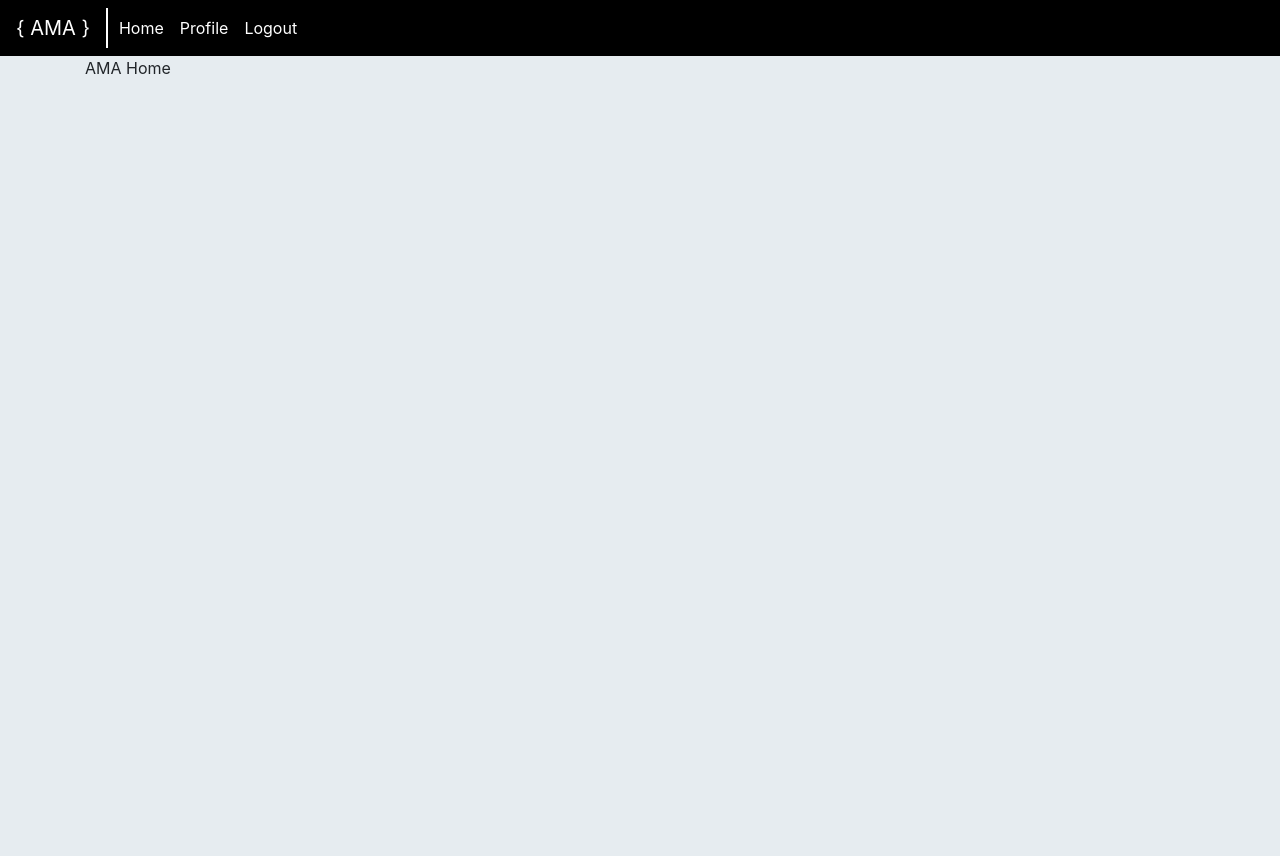
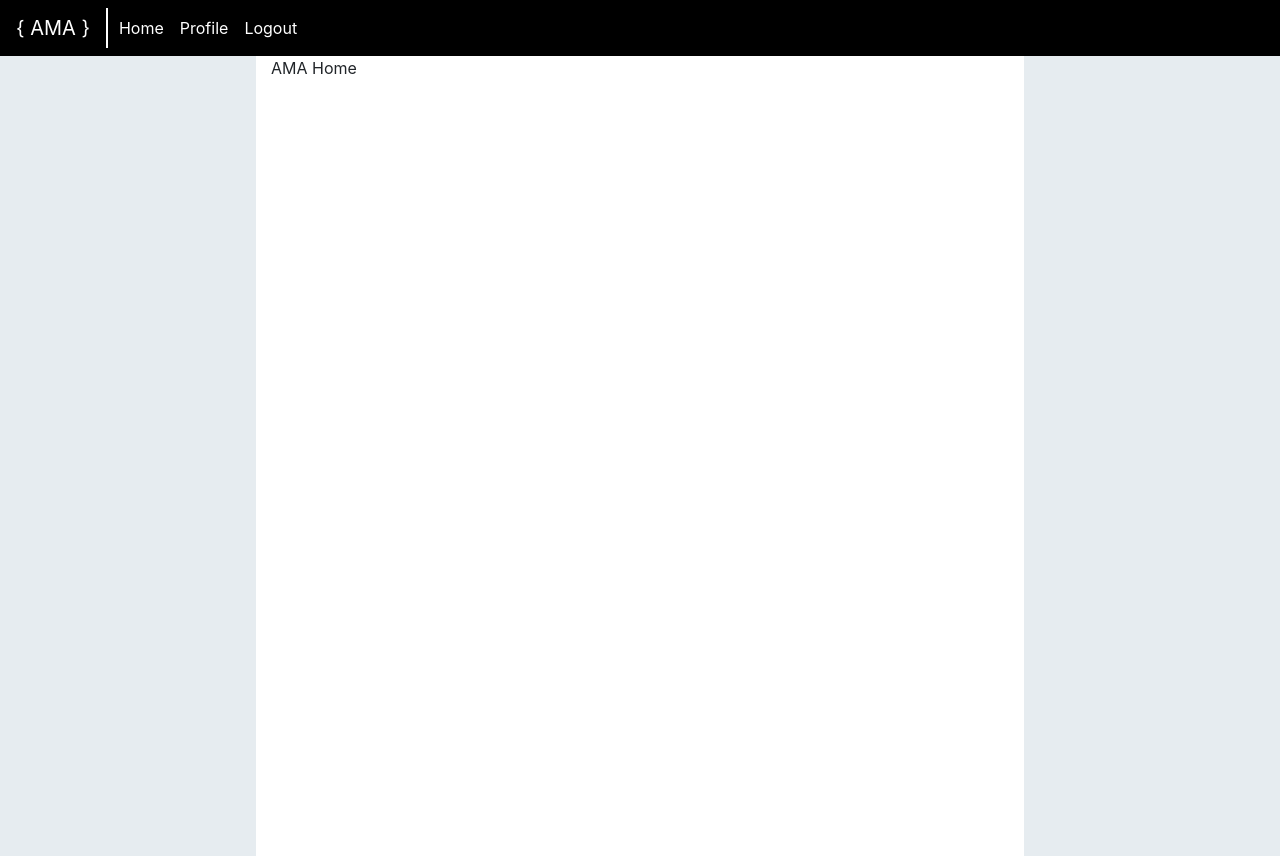
Before and after one commit to En14c/AMA, a Flask app: page / in a window 1280 px wide. Before the commit the page ends 74 px from the top, so only its background shows below. Run offline with Flask 2, Linux system fonts and the light colour scheme; the visitor is signed in with stand-in values (Sample User, id 1); parts of the project's set-up code (start-up, migrations or seed data) failed here and were passed over; some libraries are stand-ins or nearby versions.

Commit message:
add page-content styling class to home page's content container

```diff
--- a/app/templates/main/home.html
+++ b/app/templates/main/home.html
@@ -16,7 +16,7 @@
         {{ flashed_messages.get_flashed_error_messages(class='alert alert-danger alert-dismissible fade show') }}
     </div>
 
-    <div class="container">
+    <div class="container page-content">
         AMA Home
     </div>
 {% endblock %}
```
